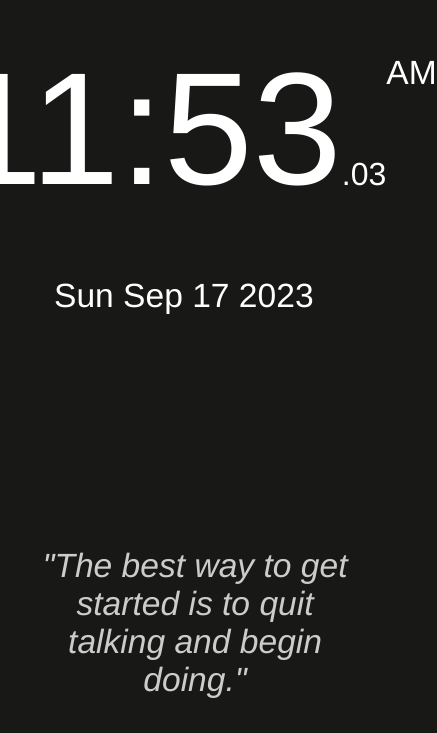
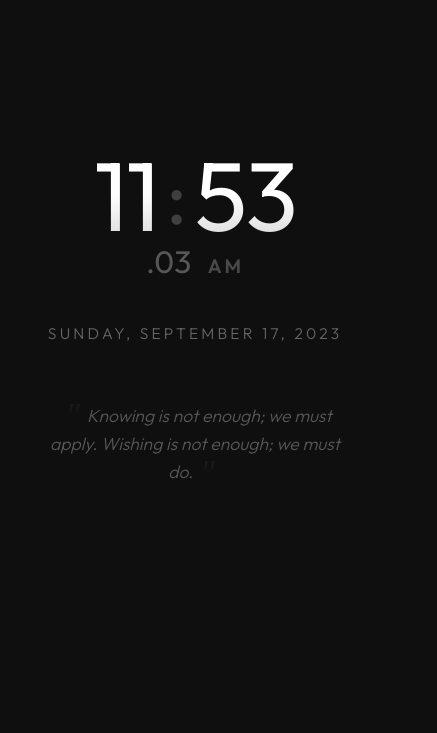
Before and after one commit to Snaehath/The-Clock, a React (Vite) app: page / in a window 390 px wide. Shown: the part 111-844 px from the top of the page, 437 px wide, since content can reach past the window. Built offline with nearby package versions, Linux system fonts and the light colour scheme.

Commit message:
Transform to Elite high-fidelity digital clock with dynamic quotes and mobile responsiveness

```diff
--- a/index.html
+++ b/index.html
@@ -4,7 +4,10 @@
     <meta charset="UTF-8" />
     <link rel="icon" type="image/svg+xml" href="/vite.svg" />
     <meta name="viewport" content="width=device-width, initial-scale=1.0" />
-    <title>The Clock</title>
+    <link rel="preconnect" href="https://fonts.googleapis.com">
+    <link rel="preconnect" href="https://fonts.gstatic.com" crossorigin>
+    <link href="https://fonts.googleapis.com/css2?family=Outfit:wght@300;400;600;800&display=swap" rel="stylesheet">
+    <title>The Clock | Minimalist Digital Timepiece</title>
   </head>
   <body>
     <div id="root"></div>
--- a/src/components/Time.tsx
+++ b/src/components/Time.tsx
@@ -1,35 +1,30 @@
-import { useEffect, useState } from "react";
+import { useTimer } from "../hooks/useTimer";
 import Quotes from "./quotes";
 
 export default function Time() {
-  const [currTime, setCurrTime] = useState<Date>(new Date());
-
-  useEffect(() => {
-    const timer = setInterval(() => {
-      setCurrTime(new Date());
-    }, 1000);
-
-    return () => clearInterval(timer); // Clean up interval on unmount
-  }, []);
-
-  let hours = currTime.getHours();
-  const minutes = currTime.getMinutes();
-  const seconds = currTime.getSeconds();
-  const session = hours >= 12 ? "PM" : "AM";
-
-  hours = hours % 12 || 12; // Convert 0 to 12 for 12-hour format
+  const { currTime, hours, minutes, seconds, session } = useTimer();
 
   return (
     <div className="main">
-      <div />
-      <div>
-        <span>{hours.toString().padStart(2, "0")}:</span>
-        <span>{minutes.toString().padStart(2, "0")}</span>
-        <span className="sec">.{seconds.toString().padStart(2, "0")}</span>
-        <span className="session">{session}</span>
+      <div className="time-container">
+        <div className="side-spacer"></div>
+        <div className="central-time">
+          <span className="hours">{hours.toString().padStart(2, "0")}</span>
+          <span className="separator">:</span>
+          <span className="minutes">{minutes.toString().padStart(2, "0")}</span>
+        </div>
+        <div className="time-meta">
+          <span className="sec">.{seconds.toString().padStart(2, "0")}</span>
+          <span className="session">{session}</span>
+        </div>
       </div>
       <div className="date">
-        <span className="Date">{currTime.toDateString()}</span>
+        {currTime.toLocaleDateString(undefined, {
+          weekday: 'long',
+          year: 'numeric',
+          month: 'long',
+          day: 'numeric'
+        })}
       </div>
       <Quotes />
     </div>
--- a/src/components/quotes.tsx
+++ b/src/components/quotes.tsx
@@ -1,7 +1,29 @@
+import { useState, useEffect } from "react";
+
+const MOTIVATIONAL_QUOTES = [
+  "The best way to get started is to quit talking and begin doing.",
+  "The pessimist sees difficulty in every opportunity. The optimist sees opportunity in every difficulty.",
+  "Don't let yesterday take up too much of today.",
+  "You learn more from failure than from success. Don't let it stop you.",
+  "It's not whether you get knocked down, it's whether you get up.",
+  "If you are working on something that you really care about, you don't have to be pushed. The vision pulls you.",
+  "People who are crazy enough to think they can change the world, are the ones who do.",
+  "Failure will never overtake me if my determination to succeed is strong enough.",
+  "Knowing is not enough; we must apply. Wishing is not enough; we must do.",
+  "We generate fears while we sit. We overcome them by action."
+];
+
 export default function Quotes() {
+  const [quote, setQuote] = useState("");
+
+  useEffect(() => {
+    const randomIndex = Math.floor(Math.random() * MOTIVATIONAL_QUOTES.length);
+    setQuote(MOTIVATIONAL_QUOTES[randomIndex]);
+  }, []);
+
   return (
     <div className="quotes">
-      <p>"The best way to get started is to quit talking and begin doing."</p>
+      <p className="fade-in">{quote}</p>
     </div>
   );
 }
--- /dev/null
+++ b/src/hooks/useTimer.ts
@@ -0,0 +1,27 @@
+import { useState, useEffect } from 'react';
+
+export const useTimer = () => {
+  const [currTime, setCurrTime] = useState<Date>(new Date());
+
+  useEffect(() => {
+    const timer = setInterval(() => {
+      setCurrTime(new Date());
+    }, 1000);
+
+    return () => clearInterval(timer);
+  }, []);
+
+  const hours = currTime.getHours();
+  const minutes = currTime.getMinutes();
+  const seconds = currTime.getSeconds();
+  const session = hours >= 12 ? "PM" : "AM";
+  const formattedHours = hours % 12 || 12;
+
+  return {
+    currTime,
+    hours: formattedHours,
+    minutes,
+    seconds,
+    session
+  };
+};
--- a/src/index.css
+++ b/src/index.css
@@ -1,55 +1,213 @@
-body {
-  margin: 0;
-  background-color: rgb(24, 24, 23);
+:root {
+  --bg-primary: #0f0f0f;
+  --text-primary: #ffffff;
+  --text-secondary: #a0a0a1;
+  --font-main: 'Outfit', system-ui, -apple-system, sans-serif;
 }
 
-div {
-  color: white;
+* {
+  margin: 0;
+  padding: 0;
+  box-sizing: border-box;
+}
+
+body {
+  background-color: var(--bg-primary);
+  color: var(--text-primary);
+  font-family: var(--font-main);
+  min-height: 100vh;
+  min-height: 100dvh; /* Dynamic viewport height for mobile */
   display: flex;
   align-items: center;
   justify-content: center;
-  width: 100vw;
-  height: 100vh;
-  font-size: 10rem;
-  font-family: Helvetica;
+  overflow: hidden;
 }
 
-.session,
-.date {
-  font-size: 2.1rem;
-  margin-bottom: 7rem;
-  margin-left: 0.7rem;
-}
-
-.session {
-  margin-left: 0;
+#root {
+  width: 100%;
+  height: 100vh;
+  height: 100dvh;
+  display: flex;
+  align-items: center;
+  justify-content: center;
 }
 
 .main {
   display: flex;
   flex-direction: column;
   align-items: center;
-  justify-content: space-around;
+  justify-content: center;
+  gap: clamp(1.5rem, 5vh, 3rem);
+  width: 100%;
+  padding: 2rem;
+  animation: slide-up 1.2s cubic-bezier(0.16, 1, 0.3, 1);
+  margin: auto; /* Helps with absolute centering in flex parents */
+}
+
+/* Base Desktop Layout (3-column grid) */
+.time-container {
+  display: grid;
+  grid-template-columns: 1fr auto 1fr;
+  align-items: center;
+  width: 100%;
+  max-width: 1600px;
+}
+
+.side-spacer {
+  display: block;
+}
+
+.central-time {
+  display: flex;
+  align-items: center;
+  justify-content: center;
+  line-height: 1;
+}
+
+.hours, .minutes {
+  font-size: clamp(5rem, 22vw, 20rem);
+  letter-spacing: -0.02em;
+  background: linear-gradient(to bottom, #fff 50%, #d0d0d0 100%);
+  -webkit-background-clip: text;
+  -webkit-text-fill-color: transparent;
+  padding: 0.1em 0;
+}
+
+.separator {
+  font-size: clamp(4rem, 18vw, 16rem);
+  animation: pulse 2s ease-in-out infinite;
+  opacity: 0.2;
+  color: #fff;
+  margin: 0 0.1em;
+}
+
+.time-meta {
+  display: flex;
+  align-items: baseline;
+  justify-content: flex-start;
+  padding-left: 1.5rem;
 }
 
 .sec {
-  margin-top: 5.6rem;
-  font-size: xx-large;
+  font-size: clamp(1.5rem, 6vw, 5rem);
+  color: var(--text-secondary);
+  font-weight: 400;
+  opacity: 0.5;
+  font-variant-numeric: tabular-nums;
+}
+
+.session {
+  font-size: clamp(1rem, 3.5vw, 2.5rem);
+  color: var(--text-secondary);
+  margin-left: 1rem;
+  font-weight: 600;
+  text-transform: uppercase;
+  letter-spacing: 0.15em;
+  opacity: 0.4;
 }
 
 .date {
-  margin-right: 2.1rem;
+  font-size: clamp(0.8rem, 2.5vw, 1.5rem);
+  color: var(--text-secondary);
+  font-weight: 300;
+  letter-spacing: 0.4em;
+  text-transform: uppercase;
+  margin-top: -1.5rem;
+  opacity: 0.6;
+  text-align: center;
 }
 
-p {
-  font-size: 2.1rem;
-  font-family: Helvetica, sans-serif;
-}
 .quotes {
   margin-top: 2rem;
-  font-size: 1.6rem;
+  padding: 0 1rem;
+  max-width: 800px;
+  text-align: center;
+}
+
+.quotes p {
+  font-size: clamp(0.9rem, 2vw, 1.4rem);
+  font-weight: 300;
+  line-height: 1.6;
+  color: var(--text-secondary);
   font-style: italic;
-  color: #ccc;
-  text-align: center;
-  max-width: 80%;
+  opacity: 0.5;
 }
+
+.quotes p::before,
+.quotes p::after {
+  content: '"';
+  font-family: serif;
+  font-size: 2em;
+  line-height: 0;
+  vertical-align: middle;
+  opacity: 0.15;
+  margin: 0 0.2em;
+}
+
+/* Mobile Responsiveness Overrides */
+@media (max-width: 768px) {
+  .time-container {
+    display: flex;
+    flex-direction: column;
+    gap: 0.5rem;
+  }
+
+  .side-spacer {
+    display: none;
+  }
+
+  .time-meta {
+    padding-left: 0;
+    justify-content: center;
+    margin-top: -1.2rem;
+  }
+
+  .hours, .minutes {
+    font-size: clamp(4rem, 25vw, 8rem);
+  }
+
+  .separator {
+    font-size: clamp(3rem, 20vw, 6rem);
+  }
+
+  .sec {
+    font-size: clamp(1.2rem, 8vw, 2.5rem);
+  }
+
+  .session {
+    font-size: clamp(0.8rem, 5vw, 1.5rem);
+  }
+
+  .date {
+    margin-top: 0;
+    font-size: clamp(0.7rem, 4vw, 1.1rem);
+    letter-spacing: 0.2em;
+  }
+
+  .quotes {
+    margin-top: 1rem;
+  }
+
+  .quotes p {
+    font-size: clamp(0.85rem, 4.5vw, 1.1rem);
+  }
+}
+
+.fade-in {
+  animation: fade-in 3s ease-out;
+}
+
+@keyframes pulse {
+  0%, 100% { opacity: 0.1; transform: scale(0.95); }
+  50% { opacity: 0.3; transform: scale(1.05); }
+}
+
+@keyframes fade-in {
+  from { opacity: 0; transform: translateY(20px); }
+  to { opacity: 0.5; transform: translateY(0); }
+}
+
+@keyframes slide-up {
+  from { opacity: 0; transform: translateY(80px); }
+  to { opacity: 1; transform: translateY(0); }
+}
```
